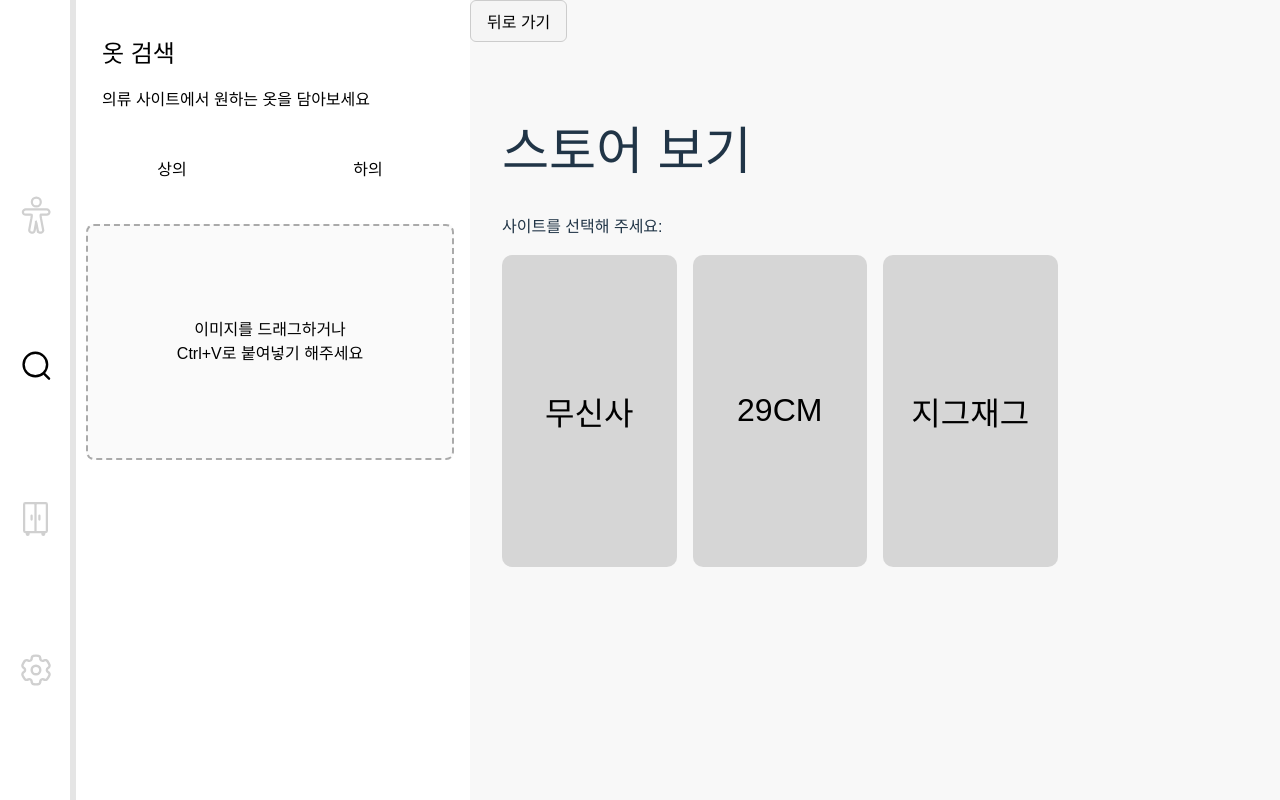
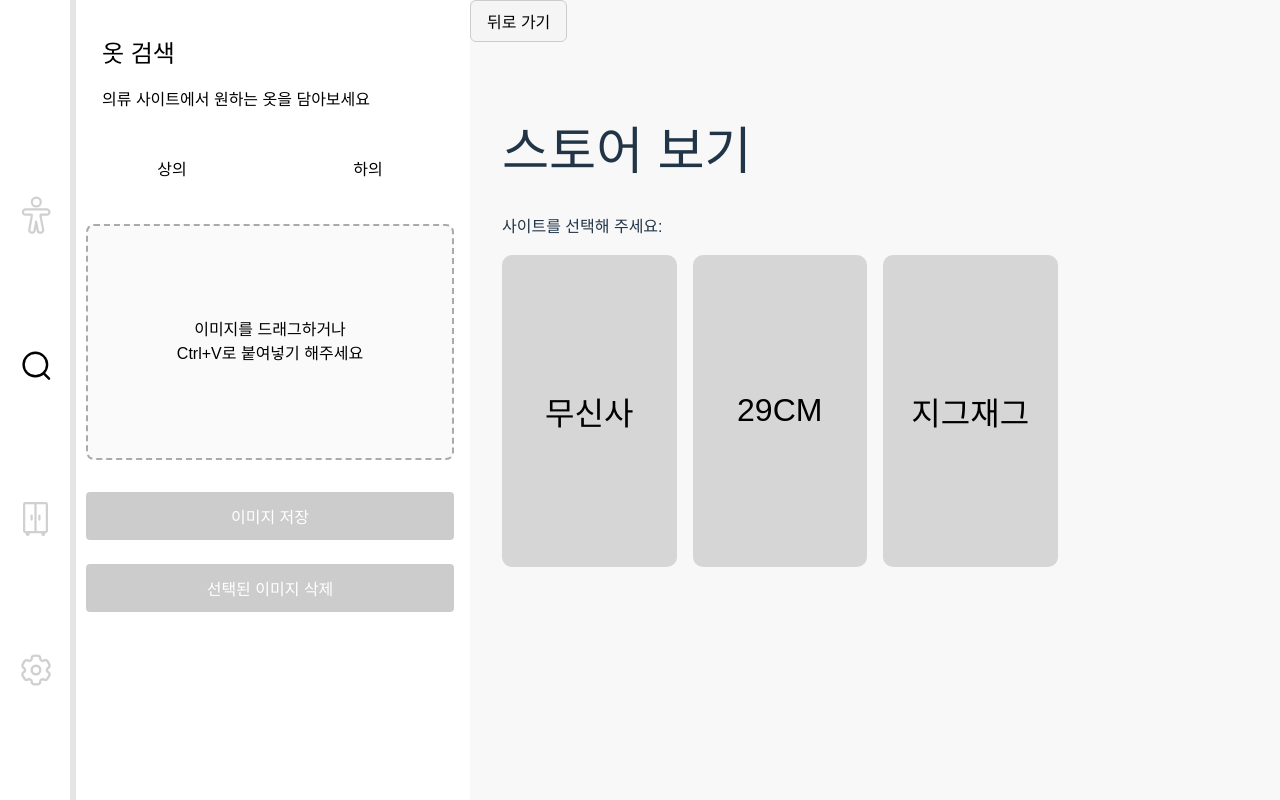
Before and after one commit to 2025-MJU-Capstone/WebFront, a React (Vite) app in the folder SELFIT/: page / in a window 1280 px wide. Both pictures are taken after a click on the picture 36 px from the left and 365 px from the top of the page. Built offline with nearby package versions, Linux system fonts and the light colour scheme.

Commit message:
Update DynamicSidebar.jsx
이미지 저장버튼 및 칸 추가, 삭제버튼 추가

```diff
--- a/SELFIT/src/components/DynamicSidebar.jsx
+++ b/SELFIT/src/components/DynamicSidebar.jsx
@@ -6,6 +6,8 @@
   const [gender, setGender] = useState('') // 성별 상태
   const [clothes, setClothes] = useState('') // 상의 하의
   const [image, setImage] = useState(null)
+  const [savedImages, setSavedImages] = useState([])
+  const [selectedIndex, setSelectedIndex] = useState(null)
   const dropRef = useRef()
   const width = '400px'
 
@@ -55,6 +57,24 @@
   const handleDragOver = (e) => {
     if (mode !== 'iframe') return
     e.preventDefault()
+  }
+
+  const handleSaveImage = () => {
+    if (image && savedImages.length < 9) {
+      setSavedImages(prev => [...prev, image])
+      setImage(null)
+    }
+  }
+
+  const handleImageClick = (index) => {
+    setSelectedIndex(prev => prev === index ? null : index)
+  }
+
+  const handleDeleteSelected = () => {
+    if (selectedIndex !== null) {
+      setSavedImages(prev => prev.filter((_, i) => i !== selectedIndex))
+      setSelectedIndex(null)
+    }
   }
 
   if (mode === 'iframe') {
@@ -127,6 +147,68 @@
           ) : (
             <p>이미지를 드래그하거나<br />Ctrl+V로 붙여넣기 해주세요</p>
           )}
+        </div>
+
+        {/* 저장 버튼 */}
+        <button
+          onClick={handleSaveImage}
+          disabled={!image || savedImages.length >= 9}
+          style={{
+            marginTop: '1rem',
+            width: '100%',
+            height: '3rem',
+            backgroundColor: image && savedImages.length < 9 ? 'black' : '#ccc',
+            color: 'white',
+            border: 'none',
+            borderRadius: '4px',
+            cursor: image && savedImages.length < 9 ? 'pointer' : 'not-allowed'
+          }}
+        >
+          이미지 저장
+        </button>
+        {/* 선택된 이미지 삭제 버튼 */}
+        <button
+          onClick={handleDeleteSelected}
+          disabled={selectedIndex === null}
+          style={{
+            marginTop: '0.5rem',
+            width: '100%',
+            height: '3rem',
+            backgroundColor: selectedIndex !== null ? 'red' : '#ccc',
+            color: 'white',
+            border: 'none',
+            borderRadius: '4px',
+            cursor: selectedIndex !== null ? 'pointer' : 'not-allowed'
+          }}
+        >
+          선택된 이미지 삭제
+        </button>
+
+        {/* 저장된 이미지 9개 */}
+        <div style={{
+          marginTop: '1.5rem',
+          display: 'grid',
+          gridTemplateColumns: 'repeat(3, 1fr)',
+          gap: '0.5rem'
+        }}>
+          {savedImages.map((img, index) => (
+            <div
+              key={index}
+              onClick={() => handleImageClick(index)}
+              style={{
+                position: 'relative',
+                width: '100%',
+                paddingTop: '100%',
+                backgroundImage: `url(${img})`,
+                backgroundSize: 'cover',
+                backgroundPosition: 'center',
+                borderRadius: '8px',
+                border: selectedIndex === index ? '3px solid blue' : '2px solid #ccc',
+                cursor: 'pointer',
+                boxSizing: 'border-box'
+              }}
+            />
+          ))}
         </div>
       </div>
     )
```
